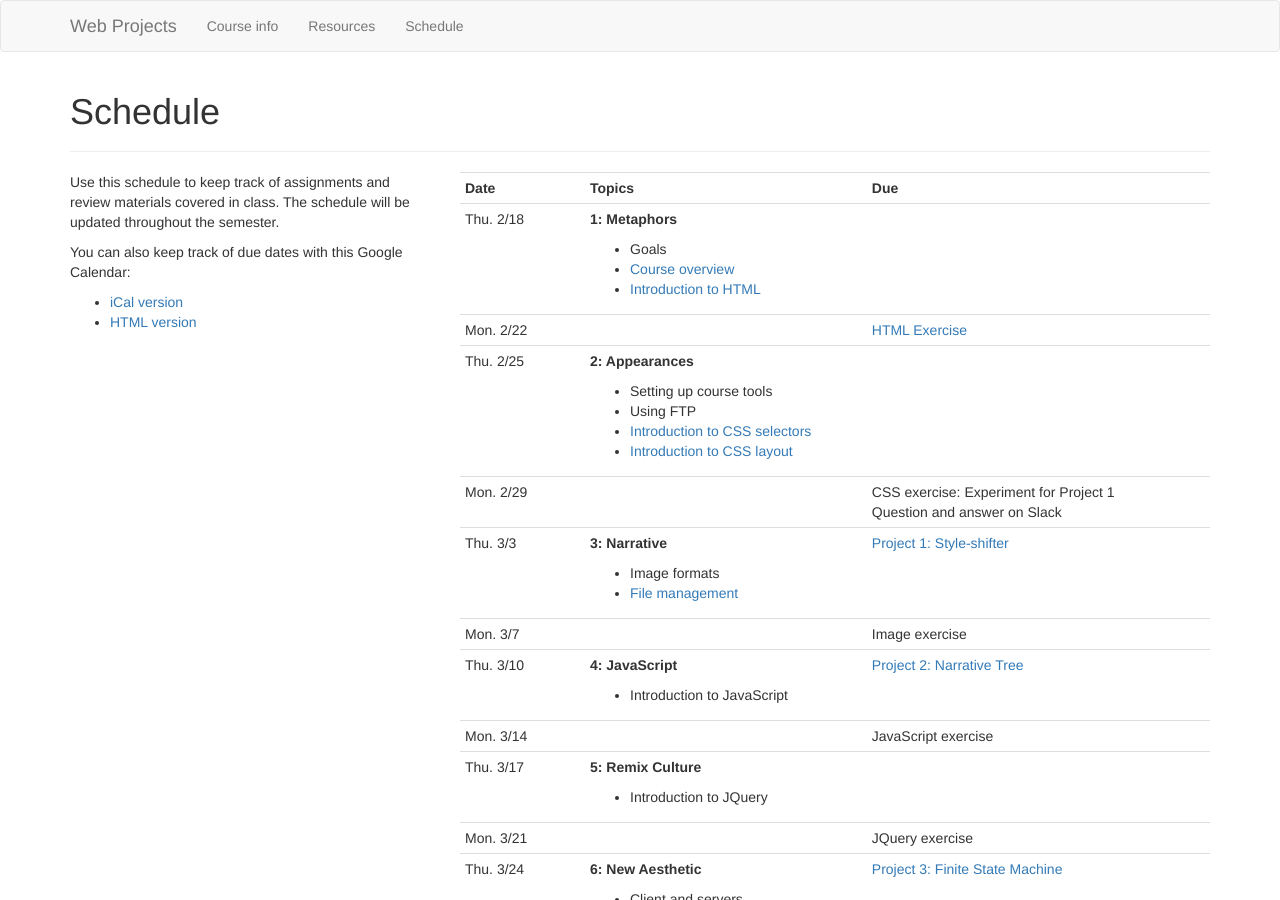
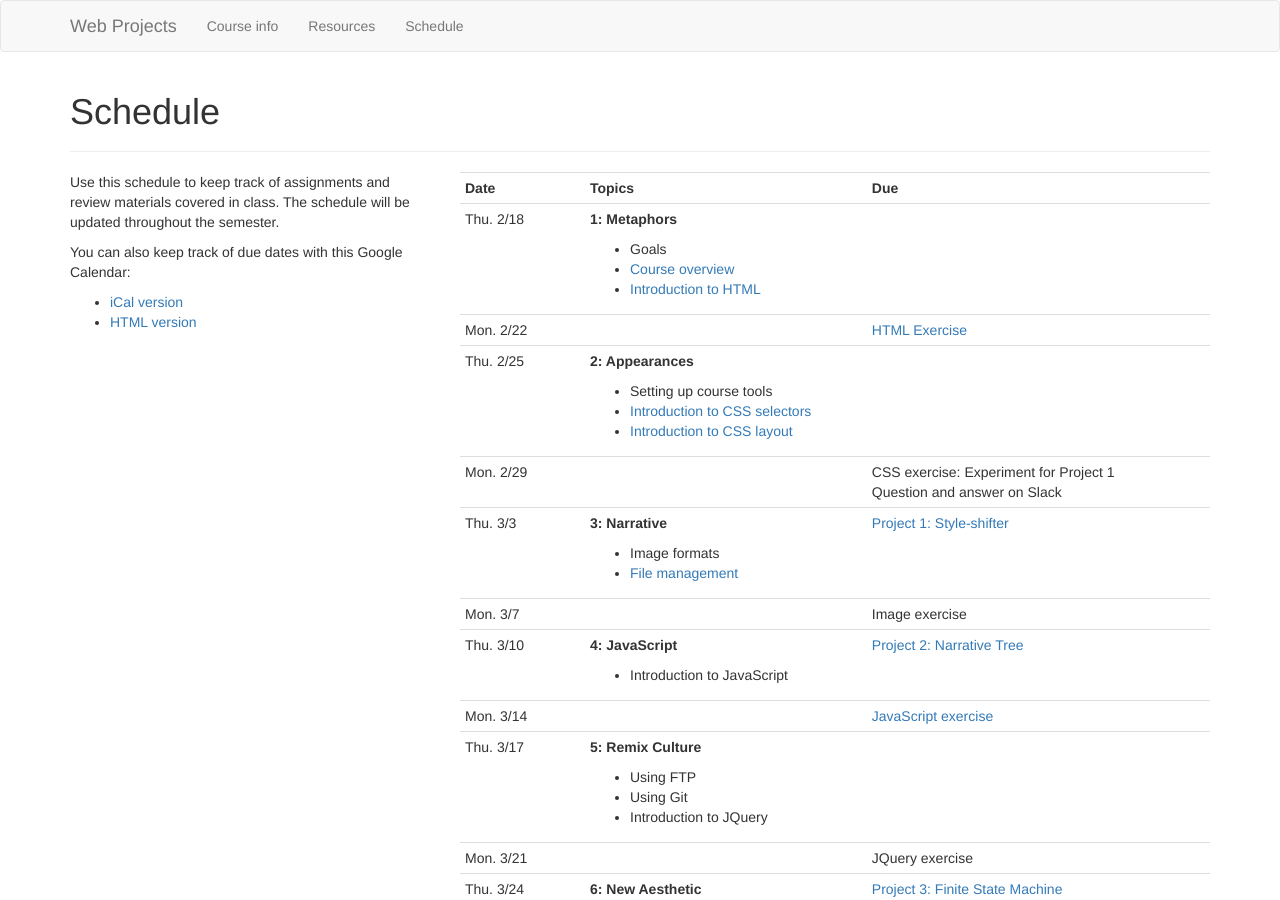
Before and after one commit to michelav/fa7-frameworks, a Jekyll site: the page built from schedule.html, in a window 1280 px wide and 900 px high. Built offline with Jekyll 4.4.1, drawn with Linux system fonts in a browser that asks for light colours.

Commit message:
Update schedule

```diff
--- a/schedule.html
+++ b/schedule.html
@@ -98,7 +97,7 @@ permalink: /schedule/
 <tr>
   <td class="date-cell"><date datetime="3-14-2016">Mon. 3/14</date></td>
   <td class="agenda-cell"></td>
-  <td class="due-cell">JavaScript exercise</td>
+  <td class="due-cell"><a href="https://github.com/Web-Projects-Course/javascript-at-home-exercise">JavaScript exercise</a></td>
 </tr>
 
 <tr>
@@ -106,6 +105,8 @@ permalink: /schedule/
   <td class="agenda-cell">
     <p><strong>5: Remix Culture</strong></p>
     <ul>
+      <li>Using FTP</li>
+      <li>Using Git</li>
       <li>Introduction to JQuery</li>
     </ul>
   </td>
```
Also changed, not shown: other parts of schedule.html (+0 -1 lines).
